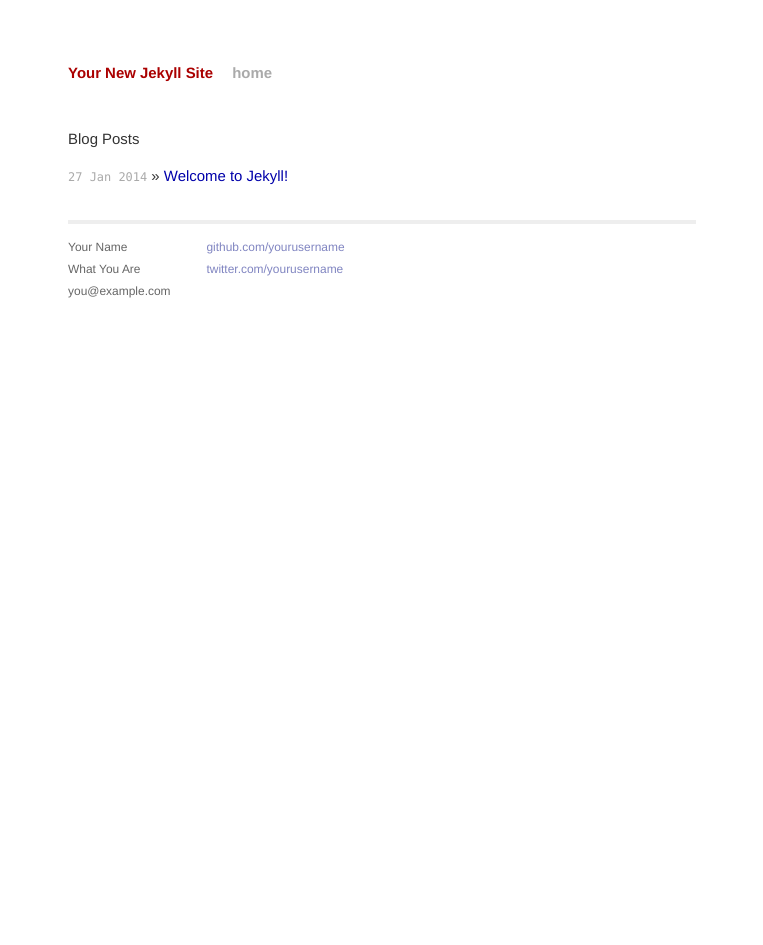
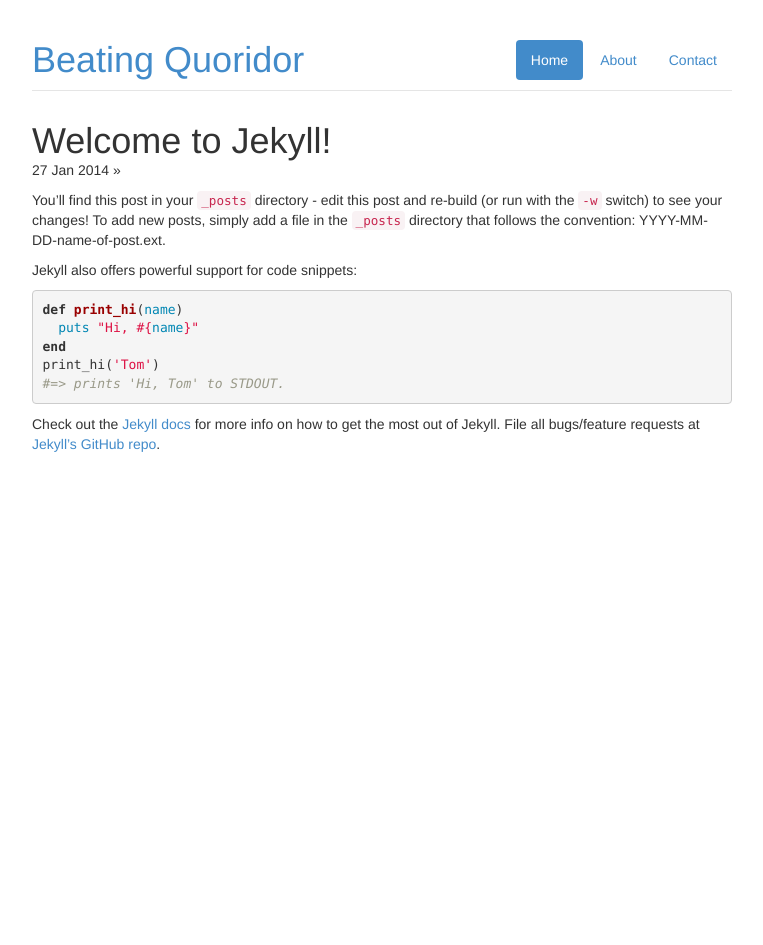
Before and after one commit to chris-hughes/chris-hughes.github.io, a Jekyll site: the page built from index.html, in a window 1280 px wide. Shown: the whole page, without its empty margins (258-1021 px from the left). Built offline with Jekyll 4.4.1, drawn with Linux system fonts in a browser that asks for light colours; Markdown is read by kramdown in place of the engine named in the settings; after the commit the page ends 900 px from its top, so only the background shows below that.

Commit message:
basic setup

```diff
--- a/_config.yml
+++ b/_config.yml
@@ -1,3 +1,3 @@
-name: Your New Jekyll Site
+name: Chris Hughes
 markdown: redcarpet
 pygments: true
--- a/_layouts/default.html
+++ b/_layouts/default.html
@@ -13,30 +13,18 @@
     </head>
     <body>
 
-
-        <div class="site">
+        <div class="container">
           <div class="header">
-            <h1 class="title"><a href="/">{{ site.name }}</a></h1>
-            <a class="extra" href="/">home</a>
+            <ul class="nav nav-pills pull-right">
+              <li class="active"><a href="#">Home</a></li>
+              <li><a href="#">About</a></li>
+              <li><a href="#">Contact</a></li>
+            </ul>
+            <h1>Beating Quoridor</h1>
           </div>
 
           {{ content }}
 
-          <div class="footer">
-            <div class="contact">
-              <p>
-                Your Name<br />
-                What You Are<br />
-                you@example.com
-              </p>
-            </div>
-            <div class="contact">
-              <p>
-                <a href="https://github.com/yourusername">github.com/yourusername</a><br />
-                <a href="https://twitter.com/yourusername">twitter.com/yourusername</a><br />
-              </p>
-            </div>
-          </div>
         </div>
 
     </body>
--- a/css/main.css
+++ b/css/main.css
@@ -1,160 +1,53 @@
-/*****************************************************************************/
-/*
-/* Common
-/*
-/*****************************************************************************/
-
-/* Global Reset */
-* {
-  margin: 0;
-  padding: 0;
+/* Space out content a bit */
+body {
+  padding-top: 20px;
+  padding-bottom: 20px;
 }
 
-html, body { height: 100%; }
-
-body {
-  background-color: #FFF;
-  font: 13.34px Helvetica, Arial, sans-serif;
-  font-size: small;
-  text-align: center;
+/* Everything gets side spacing for mobile first views */
+.header,
+.content {
+  padding-left: 15px;
+  padding-right: 15px;
 }
 
-h1, h2, h3, h4, h5, h6 {
-  font-size: 100%; }
-
-h1 { margin-bottom: 1em; }
-p { margin: 1em 0; }
-
-a         { color: #00a; }
-a:hover   { color: #000; }
-a:visited { color: #a0a; }
-
-/*****************************************************************************/
-/*
-/* Home
-/*
-/*****************************************************************************/
-.posts {
-  list-style-type: none;
-  margin-bottom: 2em;
+/* Custom page header */
+.header {
+  border-bottom: 1px solid #e5e5e5;
+}
+/* Make the masthead heading the same colour as the navigation */
+.header h1 {
+  color: #428bca;
 }
 
-.posts li {
-  line-height: 1.75em;
+.content h1 {
+  margin-bottom: 0px;
 }
 
-.posts span {
-  color: #aaa;
-  font-family: Monaco, "Courier New", monospace;
-  font-size: 80%;
+.content p:first-of-type {
+  margin-top: 10px;
 }
 
-/*****************************************************************************/
-/*
-/* Site
-/*
-/*****************************************************************************/
-
-.site {
-  font-size: 115%;
-  text-align: justify;
-  width: 42em;
-  margin: 3em auto 2em;
-  line-height: 1.5em;
+/* Customize container */
+@media (min-width: 768px) {
+  .container {
+    max-width: 730px;
+  }
+}
+.container-narrow > hr {
+  margin: 30px 0;
 }
 
-.header a {
-  font-weight: bold;
-  text-decoration: none;
+/* Responsive: Portrait tablets and up */
+@media screen and (min-width: 768px) {
+  /* Remove the padding we set earlier */
+  .header,
+  .content {
+    padding-left: 0;
+    padding-right: 0;
+  }
+  /* Space out the masthead */
+  .header {
+    margin-bottom: 30px;
+  }
 }
-
-.title {
-  display: inline-block;
-  margin-bottom: 2em;
-}
-
-.title a {
-  color: #a00;
-}
-
-.title a:hover {
-  color: #000;
-}
-
-.header a.extra {
-  color: #aaa;
-  margin-left: 1em;
-}
-
-.header a.extra:hover {
-  color: #000;
-}
-
-.meta {
-  color: #aaa;
-}
-
-.footer {
-  font-size: 80%;
-  color: #666;
-  border-top: 4px solid #eee;
-  margin-top: 2em;
-  overflow: hidden;
-}
-
-.footer .contact {
-  float: left;
-  margin-right: 3em;
-}
-
-.footer .contact a {
-  color: #8085C1;
-}
-
-.footer .rss {
-  margin-top: 1.1em;
-  margin-right: -.2em;
-  float: right;
-}
-
-.footer .rss img {
-  border: 0;
-}
-
-/*****************************************************************************/
-/*
-/* Posts
-/*
-/*****************************************************************************/
-
-/* standard */
-.post pre {
-  border: 1px solid #ddd;
-  background-color: #eef;
-  padding: 0 .4em;
-}
-
-.post ul, .post ol {
-  margin-left: 1.35em;
-}
-
-.post code {
-  border: 1px solid #ddd;
-  background-color: #eef;
-  padding: 0 .2em;
-}
-
-.post pre code {
-  border: none;
-}
-
-/* terminal */
-.post pre.terminal {
-  border: 1px solid #000;
-  background-color: #333;
-  color: #FFF;
-}
-
-.post pre.terminal code {
-  background-color: #333;
-}
--- a/index.html
+++ b/index.html
@@ -3,11 +3,13 @@
 title: Chris Hughes
 ---
 
-<div id="home">
-  <h1>Blog Posts</h1>
-  <ul class="posts">
+<div class="content">
     {% for post in site.posts %}
-      <li><span>{{ post.date | date_to_string }}</span> &raquo; <a href="{{ post.url }}">{{ post.title }}</a></li>
+
+    	<h1> {{ post.title }} </h1>
+    	{{ post.date | date_to_string }} &raquo;
+
+    	{{ post.content }}
+
     {% endfor %}
-  </ul>
 </div>
```
